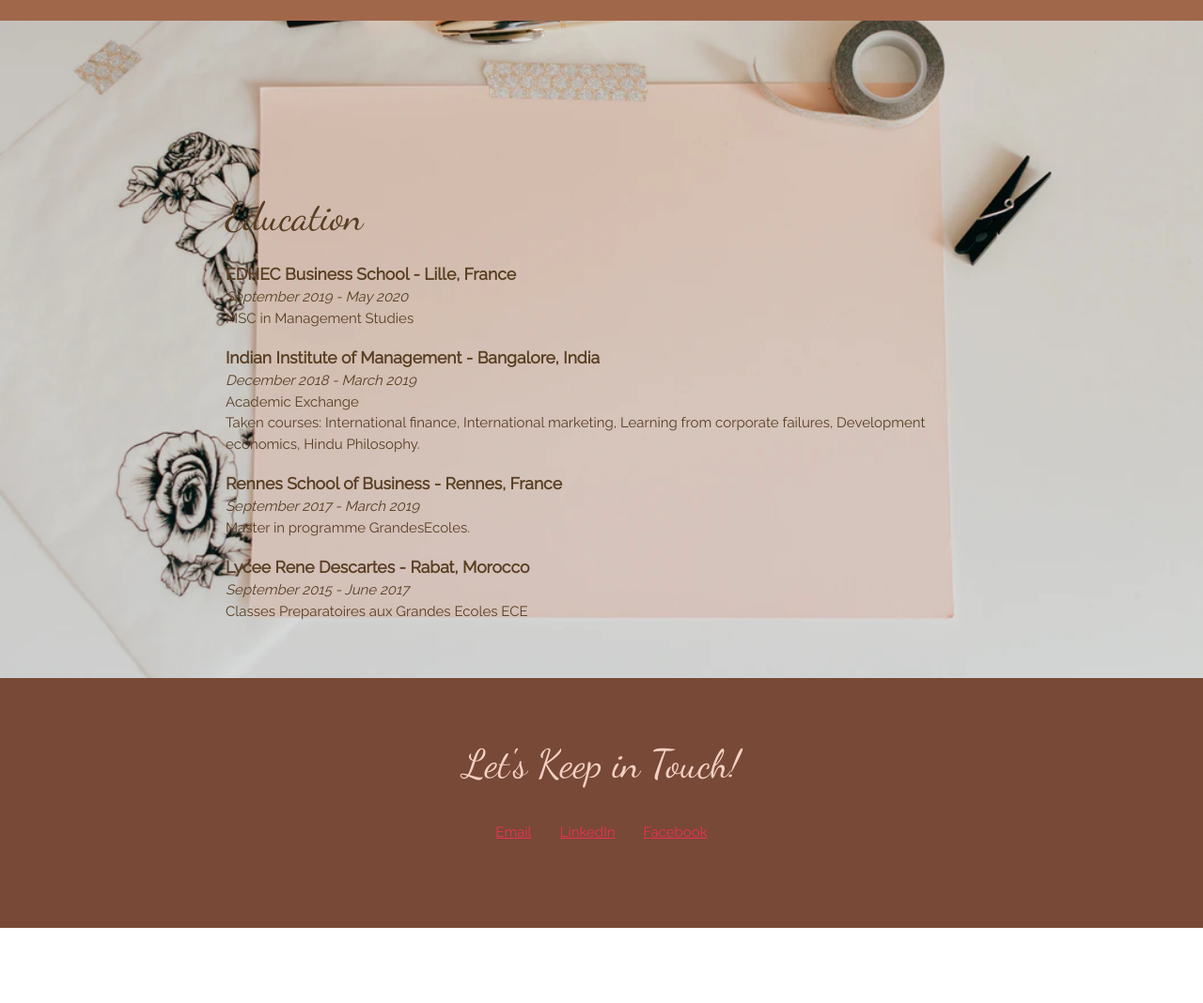
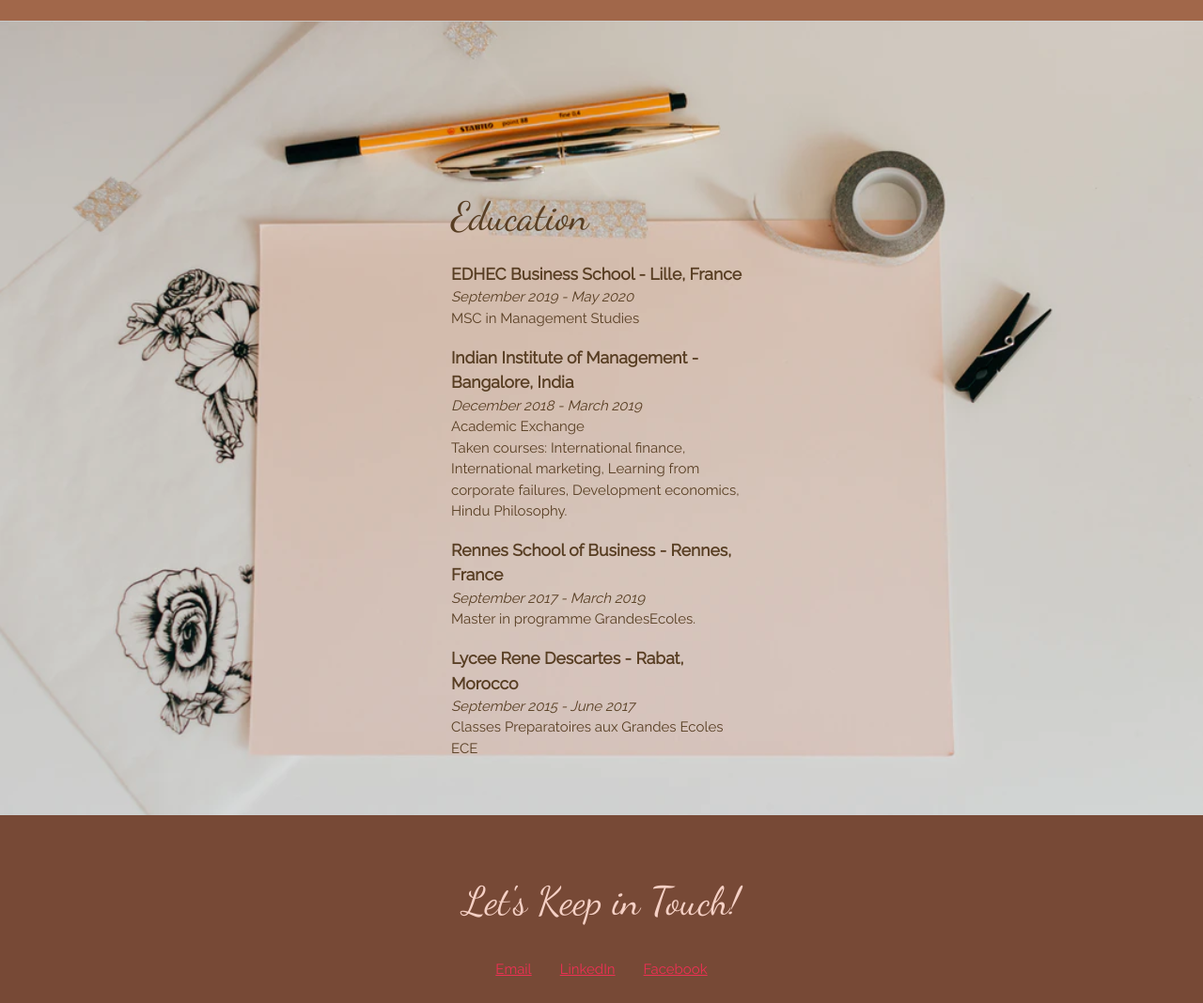
Before and after one commit to YasmineBouchareb/ProLifePath, a plain HTML site: page index.html in a window 1280 px wide. Shown: the part 4160-5228 px from the top of the page at 94% size. Before the commit the page ends 5148 px from the top, so only its background shows below. Drawn offline with Linux system fonts and the light colour scheme.

Commit message:
Update style.css

```diff
--- a/style.css
+++ b/style.css
@@ -59,7 +59,7 @@
   padding: 60px 0;
 }
 .content-education {
-  width: 45%:
+  width:25%;
 }
 
 h3 {
```
